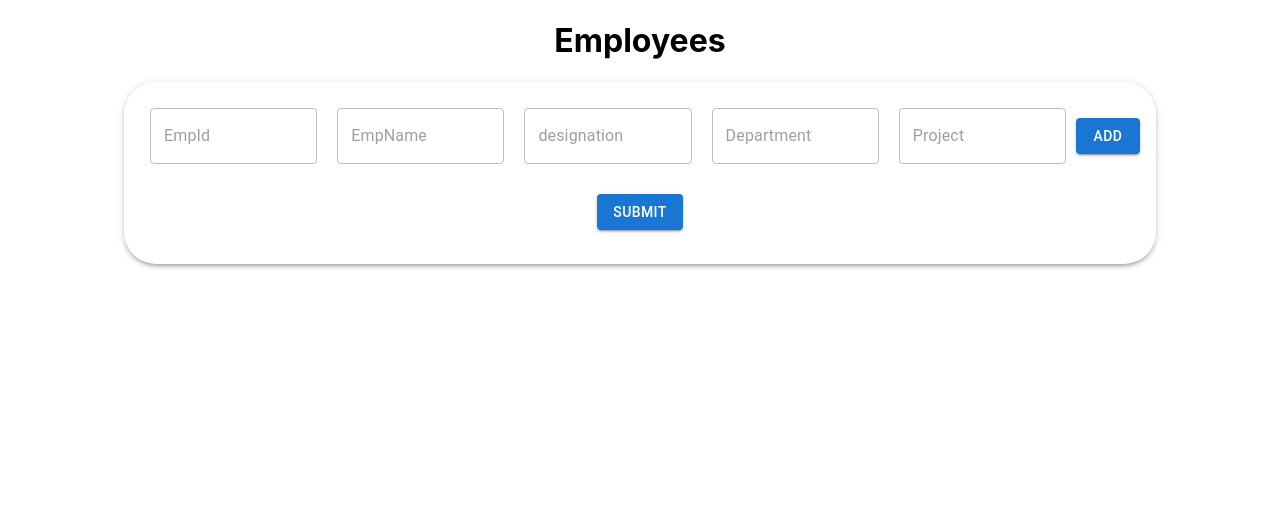
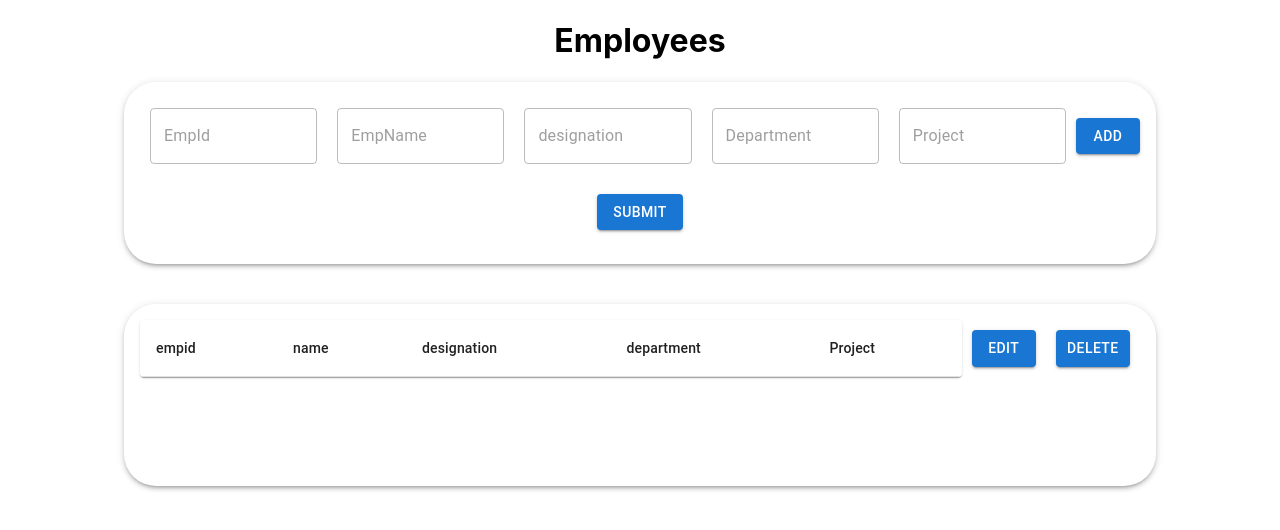
Before and after one commit to KARTIKSAWARI/Employee, a React (Create React App) app: page / in a window 1280 px wide. Shown: the top 530 px of the page. Built offline with nearby package versions, Linux system fonts and the light colour scheme.

Commit message:
new child compnent created

```diff
--- a/src/App.tsx
+++ b/src/App.tsx
@@ -1,14 +1,18 @@
 // import React from 'react';
 // import logo from './logo.svg';
 import './App.css';
-import { Button } from '@mui/material';
+
 import Receiving from './Components/receiving';
+import Show from './Components/show';
 
 function App() {
   return (
     <div className="App">
       <h1>Employees</h1>
       <Receiving/>
+      <br/>
+      <br/>
+      <Show/>
     </div>
   );
 }
--- /dev/null
+++ b/src/Components/show.tsx
@@ -0,0 +1,52 @@
+import * as React from 'react';
+import Table from '@mui/material/Table';
+import TableBody from '@mui/material/TableBody';
+import TableCell from '@mui/material/TableCell';
+import TableContainer from '@mui/material/TableContainer';
+import TableHead from '@mui/material/TableHead';
+import TableRow from '@mui/material/TableRow';
+import Paper from '@mui/material/Paper';
+import Box from '@mui/material/Box';
+import Button from '@mui/material/Button';
+
+
+function ChildComponent() {
+     return (
+        <div style={{display:'flex',justifyContent:'center',
+                     alignItems:'center'}}>
+        <Box
+boxShadow={3}
+borderRadius={8}
+padding={2}
+width={1000}
+height={150}
+>
+    <div style={{display:'flex',justifyContent:'center'}}>
+
+
+    <TableContainer component={Paper}>
+      <Table sx={{ minWidth: 100 }} aria-label="simple table">
+        <TableHead>
+          <TableRow>
+            <TableCell>empid</TableCell>
+            <TableCell >name</TableCell>
+            <TableCell >designation</TableCell>
+            <TableCell >department</TableCell>
+            <TableCell >Project</TableCell>
+          </TableRow>
+        </TableHead>
+        <TableBody>
+
+
+        </TableBody>
+      </Table>
+    </TableContainer>
+    <Button style={{margin:'10px'}} variant="contained">Edit</Button>
+    <Button style={{margin:'10px'}} variant="contained">Delete</Button>
+    </div>
+    </Box>
+    </div>
+  );
+}
+
+export default ChildComponent;
```
